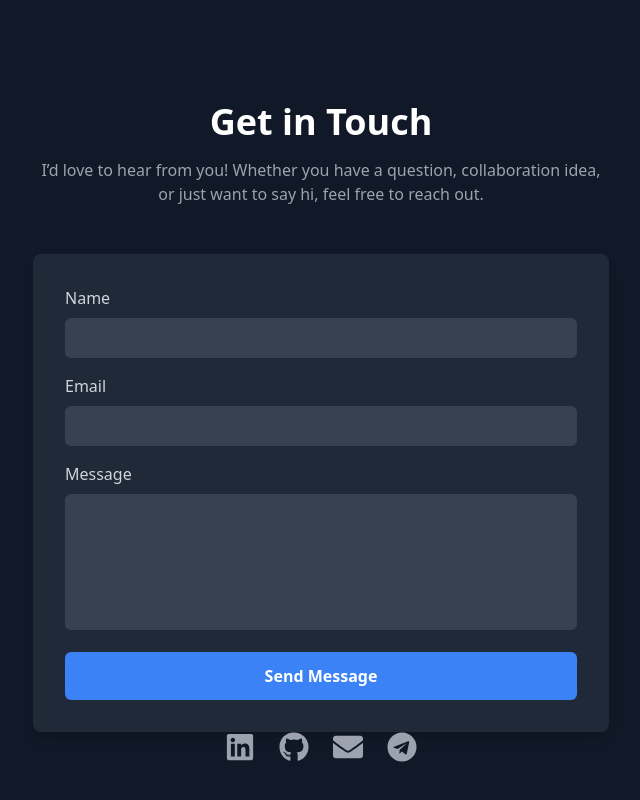
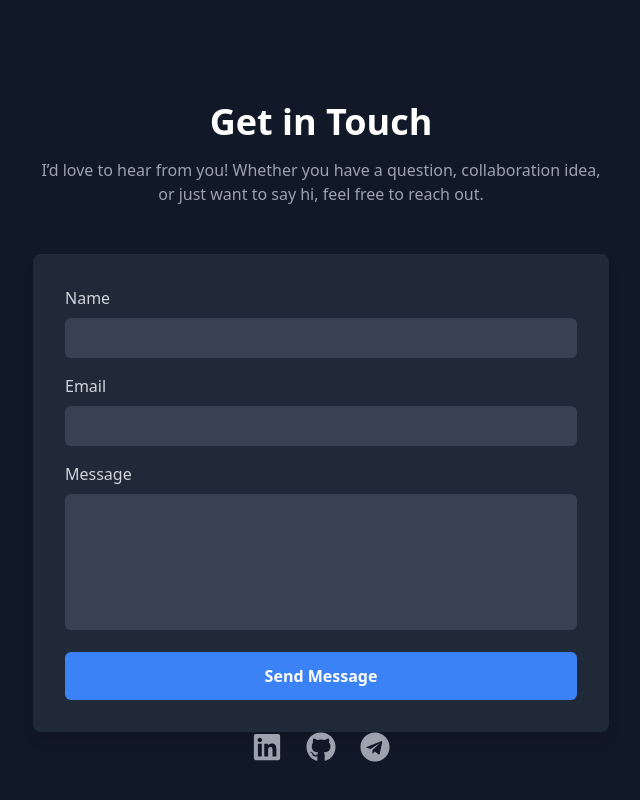
Before and after one commit to babaty73/portfolio, a React (Vite) app: page / in a window 1280 px wide. Shown: the part 2444-3244 px from the top of the page, without its empty margins (319-959 px from the left). Built offline with nearby package versions, Linux system fonts and the light colour scheme.

Commit message:
removed unneccessary link

```diff
--- a/src/Components/Contact.jsx
+++ b/src/Components/Contact.jsx
@@ -146,12 +146,6 @@ function Contact() {
         >
           <FaGithub />
         </a>
-        <a
-          href="mailto:imranidris10999@gmail.com"
-          className="text-gray-400 hover:text-red-500 transition-colors duration-300 text-3xl animate-float"
-        >
-          <FaEnvelope />
-        </a>
      <a
   href="https://t.me/babafootballeru"
   target="_blank"
```
